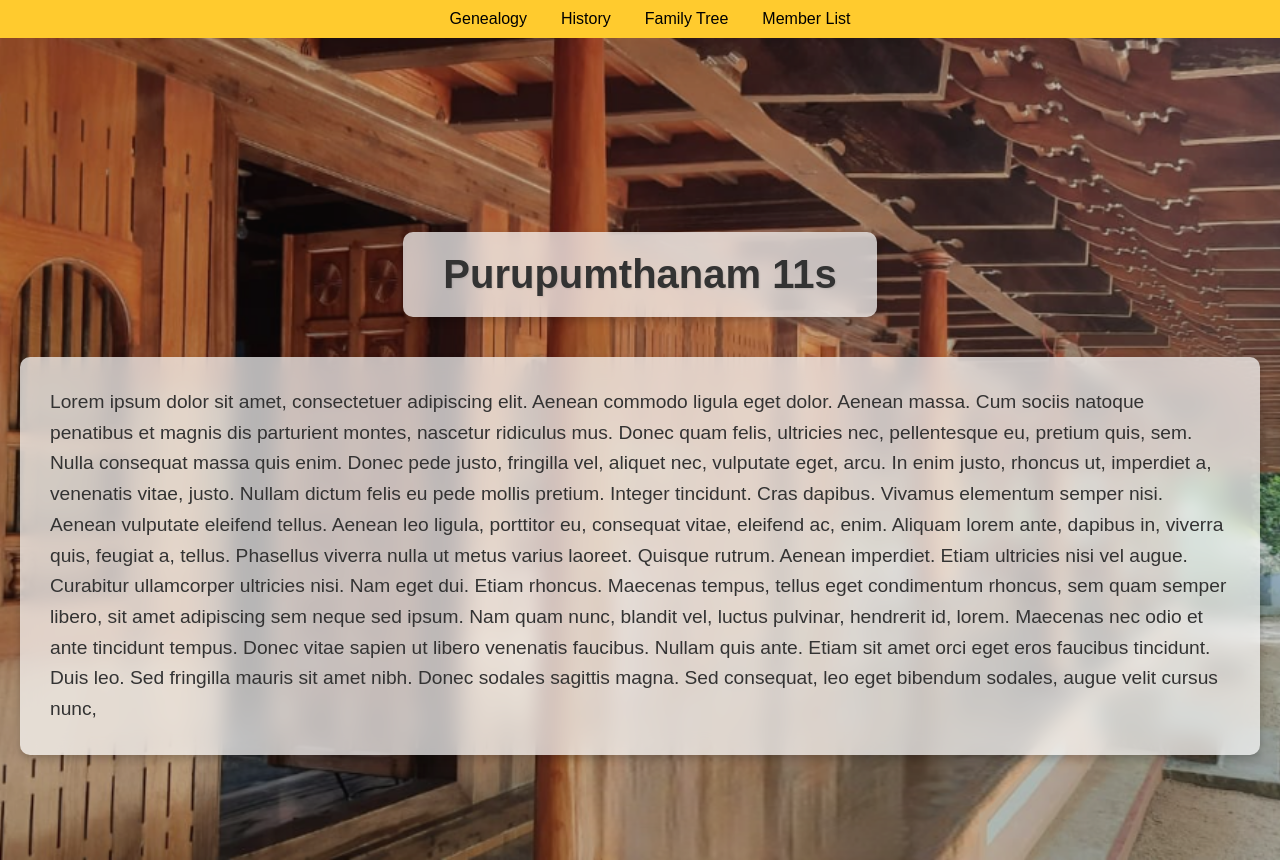
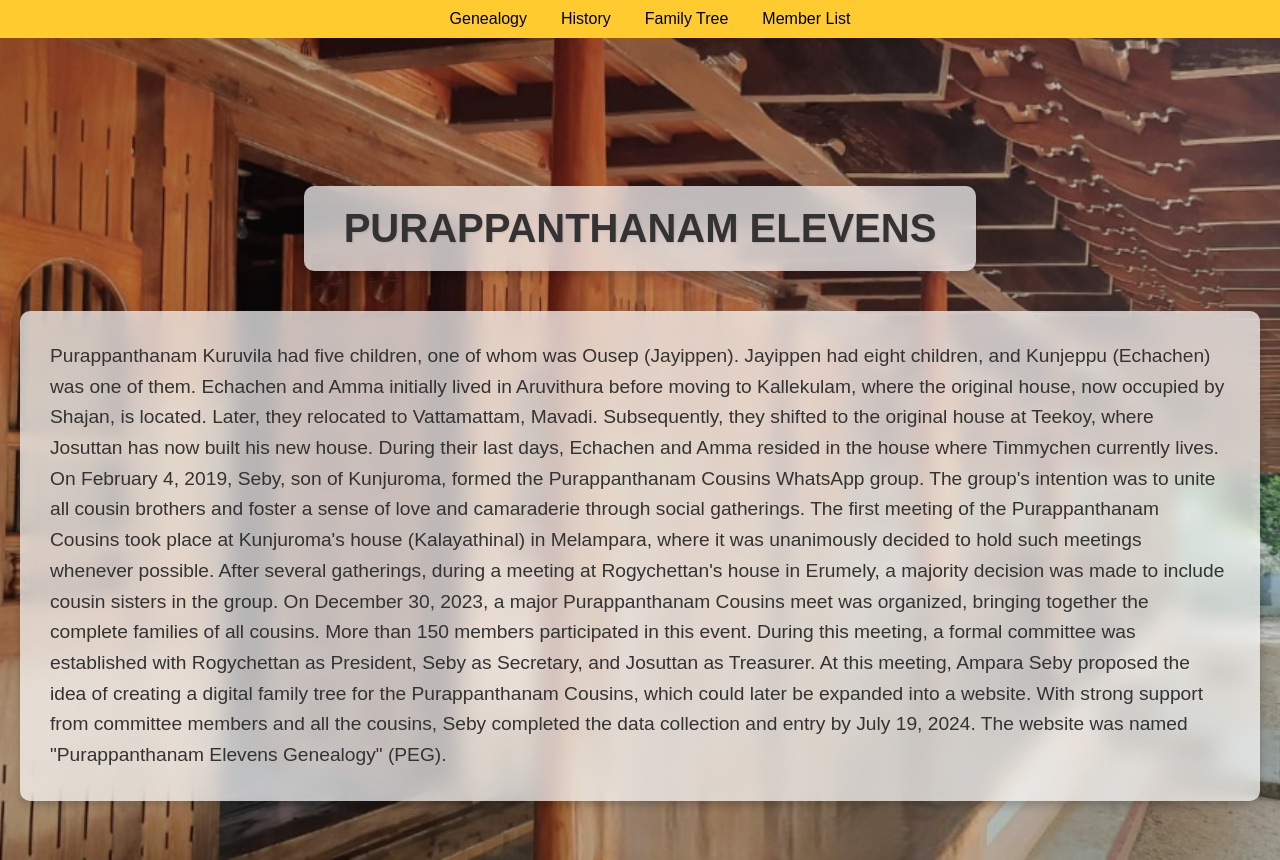
Before and after one commit to AthulBiju11/FamilyTreeApplication, a React (Create React App) app in the folder client/: page /History in a window 1280 px wide. Built offline with nearby package versions, Linux system fonts and the light colour scheme.

Commit message:
history page updated

```diff
--- a/client/src/pages/HistoryPage/Historypage.js
+++ b/client/src/pages/HistoryPage/Historypage.js
@@ -10,28 +10,14 @@ const FamilyHistoryPage = () => {
       <div className='navContent'>
         <Navbar /> {/* Use Navbar component */}
       </div>
-      <h1 className="title">Purupumthanam 11s</h1>
+      <h1 className="title">PURAPPANTHANAM ELEVENS</h1>
       <div className="textArea">
-        Lorem ipsum dolor sit amet, consectetuer adipiscing elit. Aenean commodo
-        ligula eget dolor. Aenean massa. Cum sociis natoque penatibus et magnis
-        dis parturient montes, nascetur ridiculus mus. Donec quam felis,
-        ultricies nec, pellentesque eu, pretium quis, sem. Nulla consequat massa
-        quis enim. Donec pede justo, fringilla vel, aliquet nec, vulputate eget,
-        arcu. In enim justo, rhoncus ut, imperdiet a, venenatis vitae, justo.
-        Nullam dictum felis eu pede mollis pretium. Integer tincidunt. Cras
-        dapibus. Vivamus elementum semper nisi. Aenean vulputate eleifend
-        tellus. Aenean leo ligula, porttitor eu, consequat vitae, eleifend ac,
-        enim. Aliquam lorem ante, dapibus in, viverra quis, feugiat a, tellus.
-        Phasellus viverra nulla ut metus varius laoreet. Quisque rutrum. Aenean
-        imperdiet. Etiam ultricies nisi vel augue. Curabitur ullamcorper
-        ultricies nisi. Nam eget dui. Etiam rhoncus. Maecenas tempus, tellus
-        eget condimentum rhoncus, sem quam semper libero, sit amet adipiscing
-        sem neque sed ipsum. Nam quam nunc, blandit vel, luctus pulvinar,
-        hendrerit id, lorem. Maecenas nec odio et ante tincidunt tempus. Donec
-        vitae sapien ut libero venenatis faucibus. Nullam quis ante. Etiam sit
-        amet orci eget eros faucibus tincidunt. Duis leo. Sed fringilla mauris
-        sit amet nibh. Donec sodales sagittis magna. Sed consequat, leo eget
-        bibendum sodales, augue velit cursus nunc,
+      Purappanthanam Kuruvila had five children, one of whom was Ousep (Jayippen). Jayippen had eight children, and Kunjeppu (Echachen) was one of them.
+Echachen and Amma initially lived in Aruvithura before moving to Kallekulam, where the original house, now occupied by Shajan, is located. Later, they relocated to Vattamattam, Mavadi. Subsequently, they shifted to the original house at Teekoy, where Josuttan has now built his new house. During their last days, Echachen and Amma resided in the house where Timmychen currently lives.
+On February 4, 2019, Seby, son of Kunjuroma, formed the Purappanthanam Cousins WhatsApp group. The group's intention was to unite all cousin brothers and foster a sense of love and camaraderie through social gatherings. The first meeting of the Purappanthanam Cousins took place at Kunjuroma's house (Kalayathinal) in Melampara, where it was unanimously decided to hold such meetings whenever possible.
+After several gatherings, during a meeting at Rogychettan's house in Erumely, a majority decision was made to include cousin sisters in the group. On December 30, 2023, a major Purappanthanam Cousins meet was organized, bringing together the complete families of all cousins. More than 150 members participated in this event. During this meeting, a formal committee was established with Rogychettan as President, Seby as Secretary, and Josuttan as Treasurer.
+At this meeting, Ampara Seby proposed the idea of creating a digital family tree for the Purappanthanam Cousins, which could later be expanded into a website. With strong support from committee members and all the cousins, Seby completed the data collection and entry by July 19, 2024.
+The website was named "Purappanthanam Elevens Genealogy" (PEG).
       </div>
     </div>
   );
```
